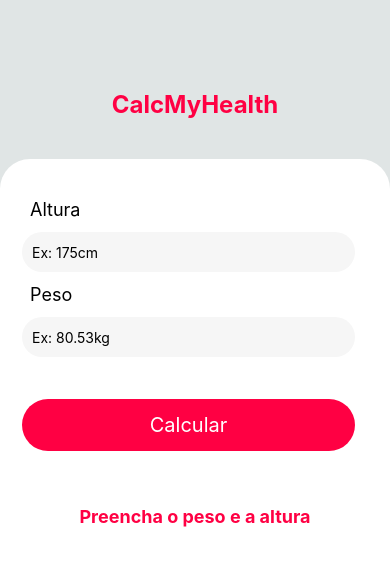
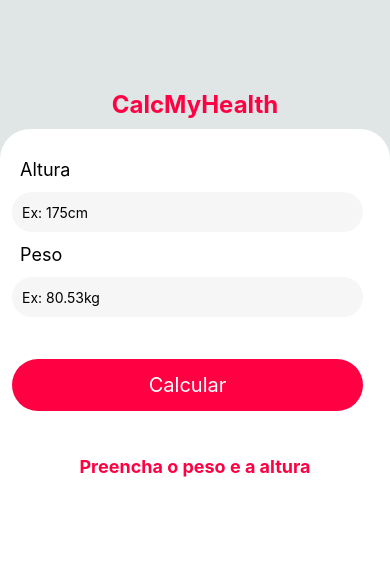
Before and after one commit to LucasDominguesTressoldi/CalcMyHealth, a React Native app: screen / in a window 390 px wide. Shown: the top 566 px of the page. Built offline with nearby package versions, Linux system fonts and the light colour scheme.

Commit message:
Keyboard dismiss function added

```diff
--- a/src/components/Form/index.js
+++ b/src/components/Form/index.js
@@ -5,6 +5,8 @@
   TextInput,
   TouchableOpacity,
   Vibration,
+  Pressable,
+  Keyboard,
 } from "react-native";
 import ResultImc from "./ResultImc";
 import styles from "./style";
@@ -18,7 +20,8 @@
   const [errorMessage, setErrorMessage] = useState(null);
 
   function imcCalculator() {
-    return setImc((weight / (height / 100) ** 2).toFixed(2));
+    let heightFormat = height.replace(",", ".");
+    return setImc((weight / (heightFormat / 100) ** 2).toFixed(2));
   }
 
   function verificationImc() {
@@ -29,6 +32,7 @@
   }
 
   function validationImc() {
+    Keyboard.dismiss();
     if (weight != null && height != null) {
       imcCalculator();
       setHeight(null);
@@ -45,7 +49,7 @@
   }
 
   return (
-    <View style={styles.formContext}>
+    <Pressable onPress={Keyboard.dismiss} style={styles.formContext}>
       <View style={styles.form}>
         <Text style={styles.formLabel}>Altura</Text>
         <Text style={styles.errorMessage}>{errorMessage}</Text>
@@ -73,6 +77,6 @@
         </TouchableOpacity>
       </View>
       <ResultImc messageResultImc={messageImc} resultImc={imc} />
-    </View>
+    </Pressable>
   );
 }
--- a/src/components/Form/style.js
+++ b/src/components/Form/style.js
@@ -2,20 +2,17 @@
 
 const styles = StyleSheet.create({
   formContext: {
-    width: "100%",
-    height: "100%",
+    flex: 1,
     bottom: 0,
     backgroundColor: "#FFF",
     alignItems: "center",
     borderTopLeftRadius: 30,
     borderTopRightRadius: 30,
-    marginTop: 30,
+    paddingTop: 30,
   },
   form: {
     width: "100%",
     height: "auto",
-    marginTop: 30,
-    padding: 10,
   },
   formLabel: {
     color: "#000",
```
